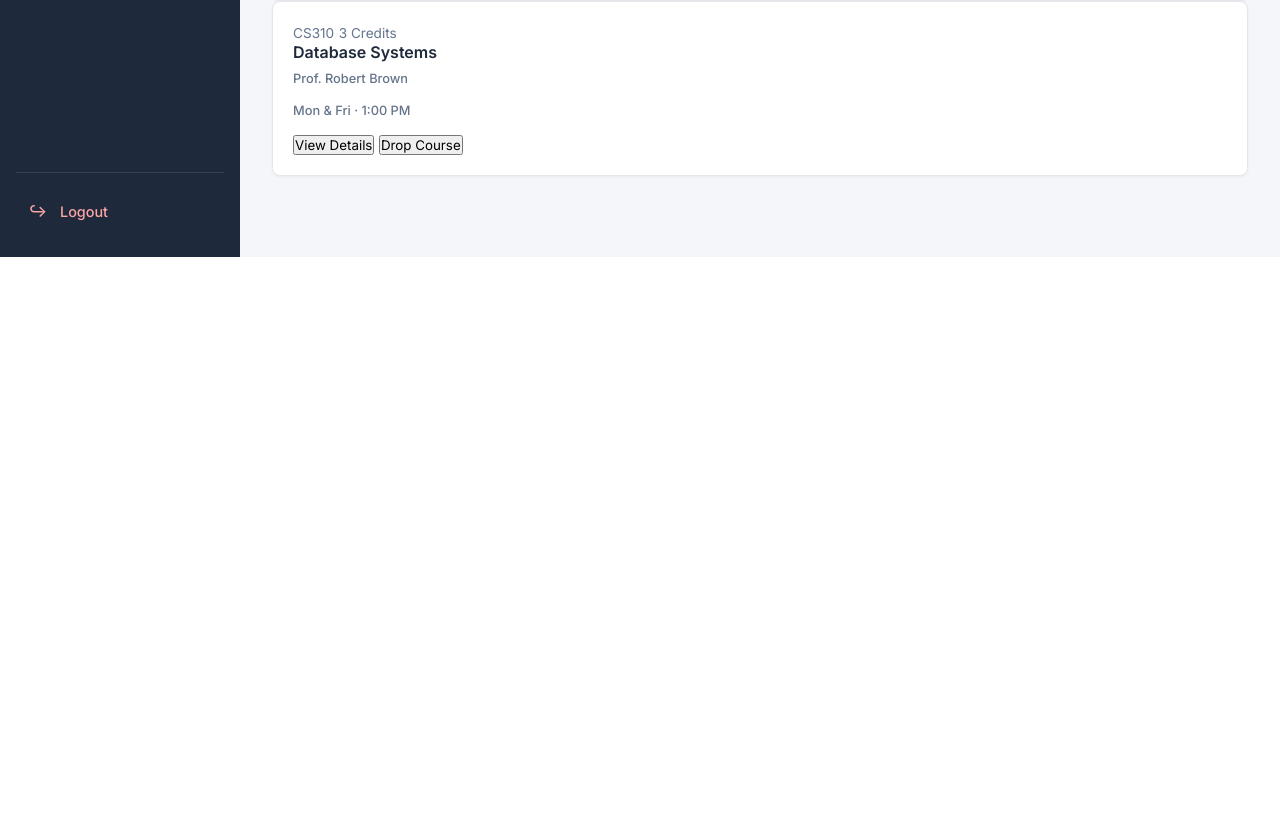
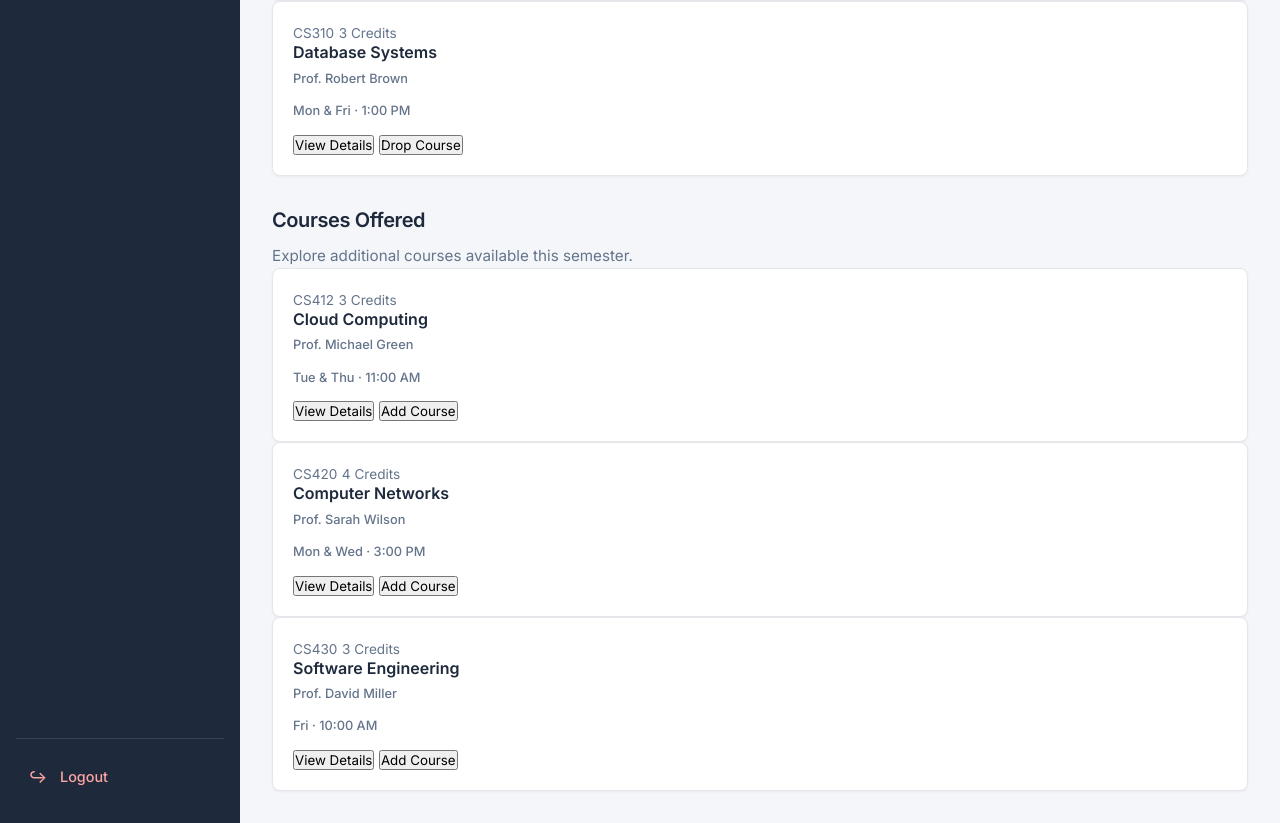
Before and after one commit to don-curleone/student-portal, a Flask app: page /courses in a window 1280 px wide. Shown: the part 543-1366 px from the top of the page. Before the commit the page ends 800 px from the top, so only its background shows below. Run offline with Flask 3, Linux system fonts and the light colour scheme.

Commit message:
added available courses feature

```diff
--- a/templates/courses.html
+++ b/templates/courses.html
@@ -130,4 +130,126 @@
 
     </section>
 
+    <!-- Available Courses -->
+    <section class="course-section">
+
+        <div class="section-header">
+            <div>
+                <h2>Courses Offered</h2>
+                <p>Explore additional courses available this semester.</p>
+            </div>
+        </div>
+
+        <div class="course-grid">
+
+            <!-- Course 1 -->
+            <div class="course-card">
+
+                <div class="course-card-header">
+                    <span class="course-code">CS412</span>
+                    <span class="course-credits">3 Credits</span>
+                </div>
+
+                <h3>Cloud Computing</h3>
+
+                <p class="professor">
+                    Prof. Michael Green
+                </p>
+
+                <p class="schedule">
+                    Tue & Thu · 11:00 AM
+                </p>
+
+                <div class="course-actions">
+
+                    <button
+                        class="details-button"
+                        onclick="document.getElementById('cloud').showModal()">
+                        View Details
+                    </button>
+
+                    <button class="add-button">
+                        Add Course
+                    </button>
+
+                </div>
+
+            </div>
+
+
+            <!-- Course 2 -->
+            <div class="course-card">
+
+                <div class="course-card-header">
+                    <span class="course-code">CS420</span>
+                    <span class="course-credits">4 Credits</span>
+                </div>
+
+                <h3>Computer Networks</h3>
+
+                <p class="professor">
+                    Prof. Sarah Wilson
+                </p>
+
+                <p class="schedule">
+                    Mon & Wed · 3:00 PM
+                </p>
+
+                <div class="course-actions">
+
+                    <button
+                        class="details-button"
+                        onclick="document.getElementById('networks').showModal()">
+                        View Details
+                    </button>
+
+                    <button class="add-button">
+                        Add Course
+                    </button>
+
+                </div>
+
+            </div>
+
+
+            <!-- Course 3 -->
+            <div class="course-card">
+
+                <div class="course-card-header">
+                    <span class="course-code">CS430</span>
+                    <span class="course-credits">3 Credits</span>
+                </div>
+
+                <h3>Software Engineering</h3>
+
+                <p class="professor">
+                    Prof. David Miller
+                </p>
+
+                <p class="schedule">
+                    Fri · 10:00 AM
+                </p>
+
+                <div class="course-actions">
+
+                    <button
+                        class="details-button"
+                        onclick="document.getElementById('software').showModal()">
+                        View Details
+                    </button>
+
+                    <button class="add-button">
+                        Add Course
+                    </button>
+
+                </div>
+
+            </div>
+
+        </div>
+
+    </section>
+
+
+</div>
 {% endblock %}
```
